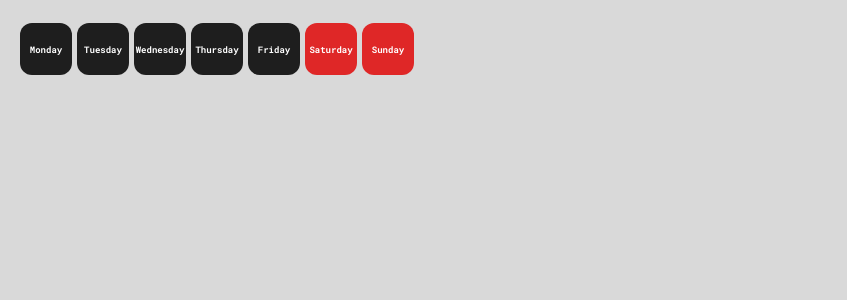
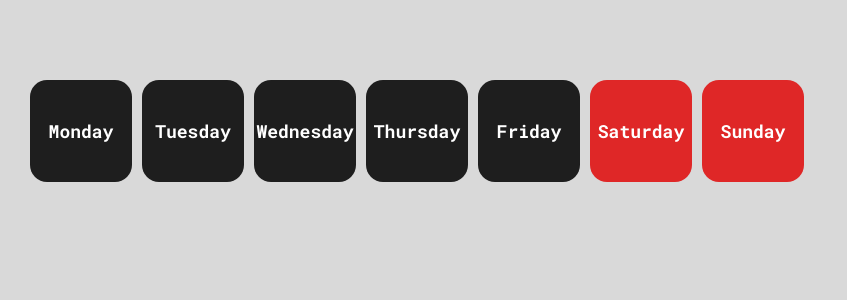
Before and after one commit to gPlorovg/TgCalendar, a Flask app: page /config_calendar in a window 1280 px wide. Shown: the top 300 px of the page, without its empty margins (0-847 px from the left). Run offline with Flask 3, Linux system fonts and the light colour scheme; data that the repository does not hold is empty; some libraries are stand-ins or nearby versions.

Commit message:
try constant design

```diff
--- a/WebApp/static/config_calendar.js
+++ b/WebApp/static/config_calendar.js
@@ -129,6 +129,6 @@ function draw_grid(positions, months_positions) {
 
 // draw_grid(['', '', '16.08.2023', '17.08.2023', '18.08.2023', '19.08.2023', '20.08.2023', '21.08.2023', '22.08.2023', '23.08.2023', '24.08.2023', '25.08.2023', '26.08.2023', '27.08.2023', '28.08.2023', '29.08.2023', '30.08.2023', '31.08.2023', '', '', '', '', '', '', '', '01.09.2023', '02.09.2023', '03.09.2023', '04.09.2023', '05.09.2023', '06.09.2023', '07.09.2023', '08.09.2023', '09.09.2023', '10.09.2023'],['August', '', '', 'September', '']);
 
-fetch(window.location.origin + "/tg_calendar/calendar_grid?start_date=" + localStorage.getItem("start_date"))
+fetch(window.location.origin + "/calendar_grid?start_date=" + localStorage.getItem("start_date"))
     .then((json_data) => json_data.json())
     .then((resolved_data) => draw_grid(resolved_data.positions, resolved_data.months_positions));
--- a/WebApp/static/config_calendar_style.css
+++ b/WebApp/static/config_calendar_style.css
@@ -8,9 +8,16 @@ body {
   font-size: 24px;
   background-color: #D9D9D9;
   color: white;
-  text-align: center;
+  text-align: left;
   padding-top: 10px;
   user-select: none;
+
+  /*display: flex;*/
+  /*justify-content: center;*/
+  /*flex-wrap: nowrap;*/
+  /*gap: 16px;*/
+  /*flex-direction: column;*/
+  /*margin: 25px auto;*/
   /*box-sizing: border-box;*/
 }
 
@@ -26,9 +33,10 @@ body {
 
 
 table {
-  width: 392px;
+  min-width: 392px;
   border-collapse: separate;
-  border-spacing: 5px;       /*70px total*/
+  border-spacing: 10px;
+  margin-top: 20px;
 }
 
 /*.calendar {*/
@@ -41,25 +49,25 @@ table {
 /*}*/
 
 .day {
-  width: 50px;
-  max-height: 50px;
+  width: 100px;
+  max-height: 100px;
 
-  font-size: 11px;
-  border-radius: 12px;
+  font-size: 24px;
+  border-radius: 17px;
   background-color: #D9D9D9;
-  border: 2px solid #1E1E1E;
+  border: 4px solid #1E1E1E;
   color: #1E1E1E;
   vertical-align: middle;
   text-align: center;
 }
 .weekday {
-  min-width: 50px;
-  height: 50px;
-  border-radius: 12px;
+  width: 100px;
+  height: 100px;
+  border-radius: 17px;
   vertical-align: middle;
   text-align: center;
 
-  font-size: 9px;
+  font-size: 18px;
   color: white;
   background-color: #1E1E1E;
   border: none;
@@ -68,29 +76,29 @@ table {
 .month_name {
   /*max-width: 42px;*/
   /*height: 50px;*/
-  height: 50px;
+  height: 100px;
   color: #1E1E1E;
-  font-size: 9px;
+  font-size: 18px;
   text-decoration: underline;
   text-align: left;
   /*padding: 10px 5px 0 0;*/
-  padding-top: 5px;
+  /*padding-top: 5px;*/
 }
 
 .empty {
   visibility: hidden;
-  width: 50px;
-  height: 50px;
+  width: 100px;
+  height: 100px;
 }
 
 #event_name {
-  font-size: 22px;
+  font-size: 24px;
   color: #1E1E1E;
-  text-align: center;
+  margin-left: 50px;
 }
 
 .holiday {
-  border: 2px solid #DF2727;
+  border: 4px solid #DF2727;
   color: #DF2727;
 }
 
```
